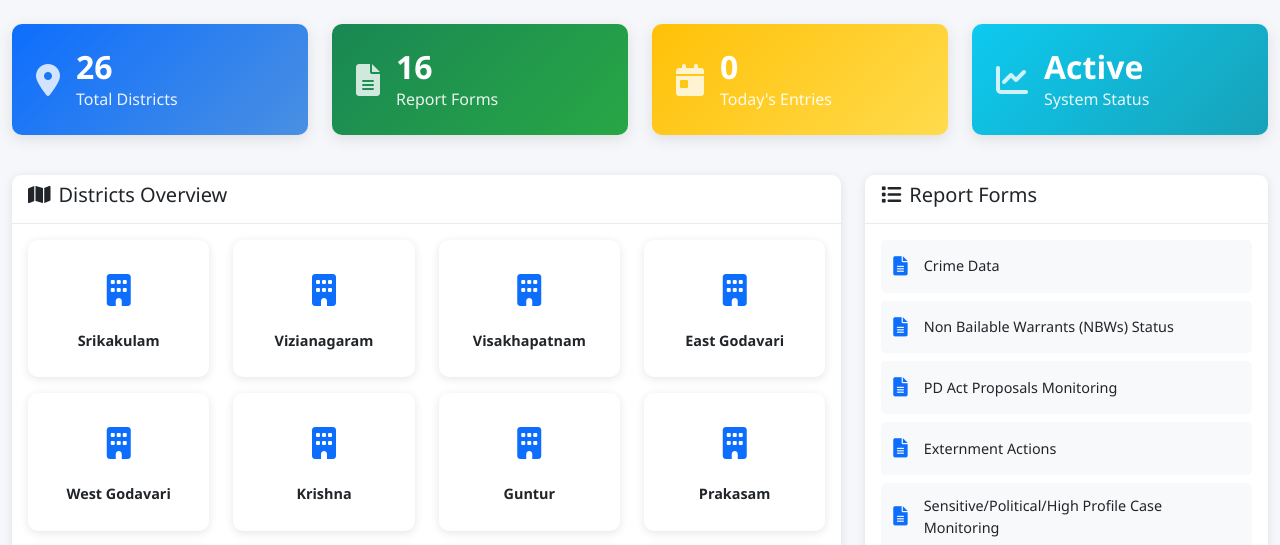
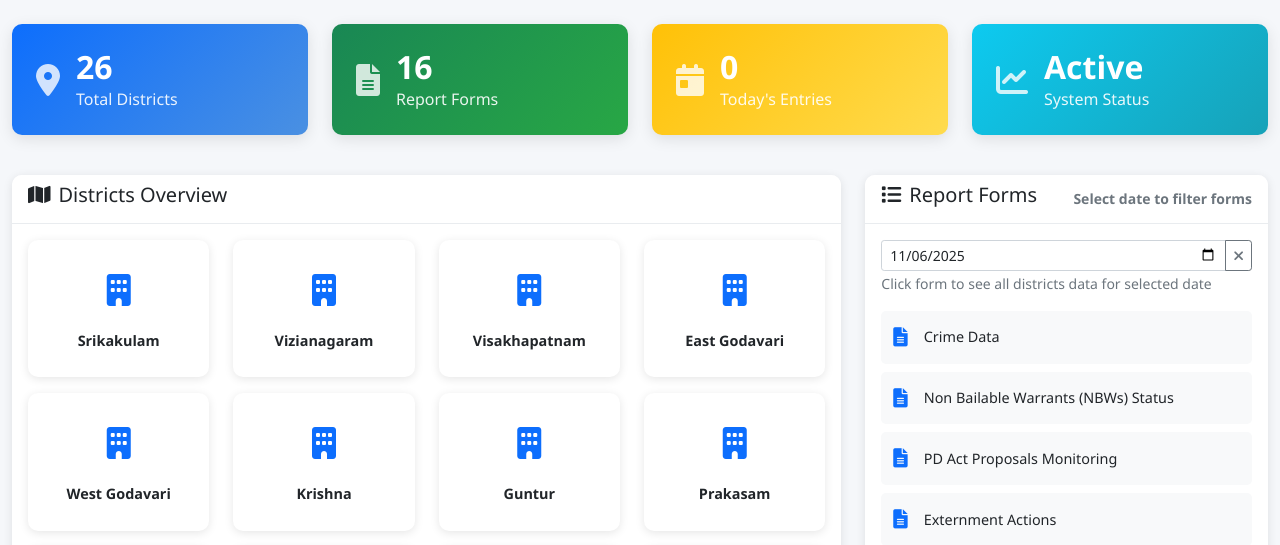
Before and after one commit to prismappolice/control-room-dsr, a Flask app: page /admin/dashboard in a window 1280 px wide. Shown: the part 187-732 px from the top of the page. Run offline with Flask 3, Linux system fonts and the light colour scheme; a user stored in the database is signed in; some libraries are stand-ins or nearby versions.

Commit message:
all filter options ok

```diff
--- a/app/routes.py
+++ b/app/routes.py
@@ -121,8 +121,23 @@ def form_view(form_type):
         flash('Invalid form type', 'error')
         return redirect(url_for('admin.dashboard'))
 
-    # Get all entries for this form type
-    entries = DSREntry.query.filter_by(form_type=form_type).order_by(DSREntry.date.desc()).all()
+    # Check for date filter parameter
+    filter_date = request.args.get('date')
+
+    # Get entries for this form type with optional date filter
+    query = DSREntry.query.filter_by(form_type=form_type)
+
+    if filter_date:
+        try:
+            # Parse the date string to ensure it's valid
+            from datetime import datetime
+            parsed_date = datetime.strptime(filter_date, '%Y-%m-%d').date()
+            query = query.filter_by(date=parsed_date)
+        except ValueError:
+            flash('Invalid date format', 'error')
+            return redirect(url_for('admin.dashboard'))
+
+    entries = query.order_by(DSREntry.date.desc()).all()
 
     # Prepare data for display
     form_data = []
@@ -138,7 +153,8 @@ def form_view(form_type):
     return render_template('admin/form_view.html',
                          form_type=form_type,
                          form_config=FORM_CONFIGS[form_type],
-                         form_data=form_data)
+                         form_data=form_data,
+                         filter_date=filter_date)
 
 @admin_bp.route('/search')
 @login_required
--- a/app/templates/admin/dashboard.html
+++ b/app/templates/admin/dashboard.html
@@ -105,12 +105,26 @@
         <div class="col-lg-4">
             <div class="card">
                 <div class="card-header">
-                    <h5><i class="fas fa-list me-2"></i>Report Forms</h5>
+                    <div class="d-flex justify-content-between align-items-center">
+                        <h5><i class="fas fa-list me-2"></i>Report Forms</h5>
+                        <small class="text-muted">Select date to filter forms</small>
+                    </div>
                 </div>
                 <div class="card-body">
+                    <!-- Date Filter for Forms -->
+                    <div class="mb-3">
+                        <div class="input-group input-group-sm">
+                            <input type="date" class="form-control" id="formFilterDate" placeholder="Select Date for Forms">
+                            <button class="btn btn-outline-secondary" type="button" onclick="clearFormDate()" title="Clear Date Filter">
+                                <i class="fas fa-times"></i>
+                            </button>
+                        </div>
+                        <small class="text-muted">Click form to see all districts data for selected date</small>
+                    </div>
+
                     <div class="forms-list">
                         {% for form_key, form_config in forms.items() %}
-                        <a href="{{ url_for('admin.form_view', form_type=form_key) }}" class="form-item">
+                        <a href="javascript:void(0)" onclick="viewFormData('{{ form_key }}')" class="form-item" data-form-key="{{ form_key }}">
                             <div class="form-icon">
                                 <i class="fas fa-file-alt"></i>
                             </div>
@@ -250,6 +264,36 @@ document.addEventListener('DOMContentLoaded', function() {
             viewUploadDetails(uploadId);
         });
     });
+});
+
+// Form filtering with date functionality
+function viewFormData(formKey) {
+    const formDate = document.getElementById('formFilterDate').value;
+
+    if (!formDate) {
+        alert('Please select a date first to filter form data');
+        return;
+    }
+
+    // Navigate to form view with date parameter
+    window.location.href = `/admin/form/${formKey}?date=${formDate}`;
+}
+
+function clearFormDate() {
+    document.getElementById('formFilterDate').value = '';
+    // Optionally update visual indicators
+    document.querySelectorAll('.form-item').forEach(item => {
+        item.style.opacity = '1';
+    });
+}
+
+// Set today's date as default for form filter
+document.addEventListener('DOMContentLoaded', function() {
+    const today = new Date();
+    const todayString = today.getFullYear() + '-' +
+                       String(today.getMonth() + 1).padStart(2, '0') + '-' +
+                       String(today.getDate()).padStart(2, '0');
+    document.getElementById('formFilterDate').value = todayString;
 });
 
 function searchDSR() {
```
Also changed, not shown: app/templates/admin/form_view.html (+13 -1 lines).
